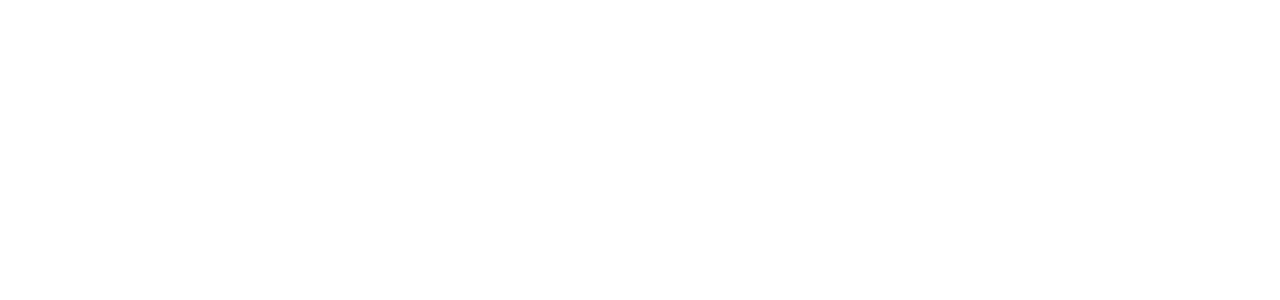
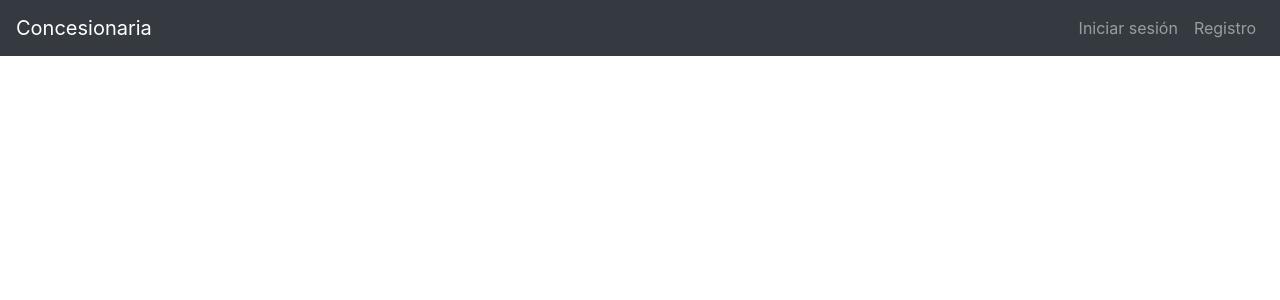
Before and after one commit to JohannVC834/Concesionaria1, a Flask app: page /login in a window 1280 px wide. Before the commit the part shown is empty. Shown: the top 300 px of the page. Run offline with Flask 3, Linux system fonts and the light colour scheme; some libraries are stand-ins or nearby versions.

Commit message:
Añadido encabezado de navegación en la plantilla base con enlaces de autenticación

```diff
--- a/templates/base.html
+++ b/templates/base.html
@@ -9,3 +9,28 @@
     <link href="https://maxcdn.bootstrapcdn.com/bootstrap/4.5.2/css/bootstrap.min.css" rel="stylesheet">
 
 </head>
+<body>
+
+    <!-- Encabezado de la Concesionaria -->
+    <nav class="navbar navbar-expand-lg navbar-dark bg-dark">
+        <a class="navbar-brand" href="#">Concesionaria</a>
+        <button class="navbar-toggler" type="button" data-toggle="collapse" data-target="#navbarNav" aria-controls="navbarNav" aria-expanded="false" aria-label="Toggle navigation">
+            <span class="navbar-toggler-icon"></span>
+        </button>
+        <div class="collapse navbar-collapse" id="navbarNav">
+            <ul class="navbar-nav ml-auto">
+                {% if current_user.is_authenticated %}
+                    <li class="nav-item">
+                        <a class="nav-link" href="{{ url_for('logout') }}">Cerrar sesión</a>
+                    </li>
+                {% else %}
+                    <li class="nav-item">
+                        <a class="nav-link" href="{{ url_for('login') }}">Iniciar sesión</a>
+                    </li>
+                    <li class="nav-item">
+                        <a class="nav-link" href="{{ url_for('registro') }}">Registro</a>
+                    </li>
+                {% endif %}
+            </ul>
+        </div>
+    </nav>
```
